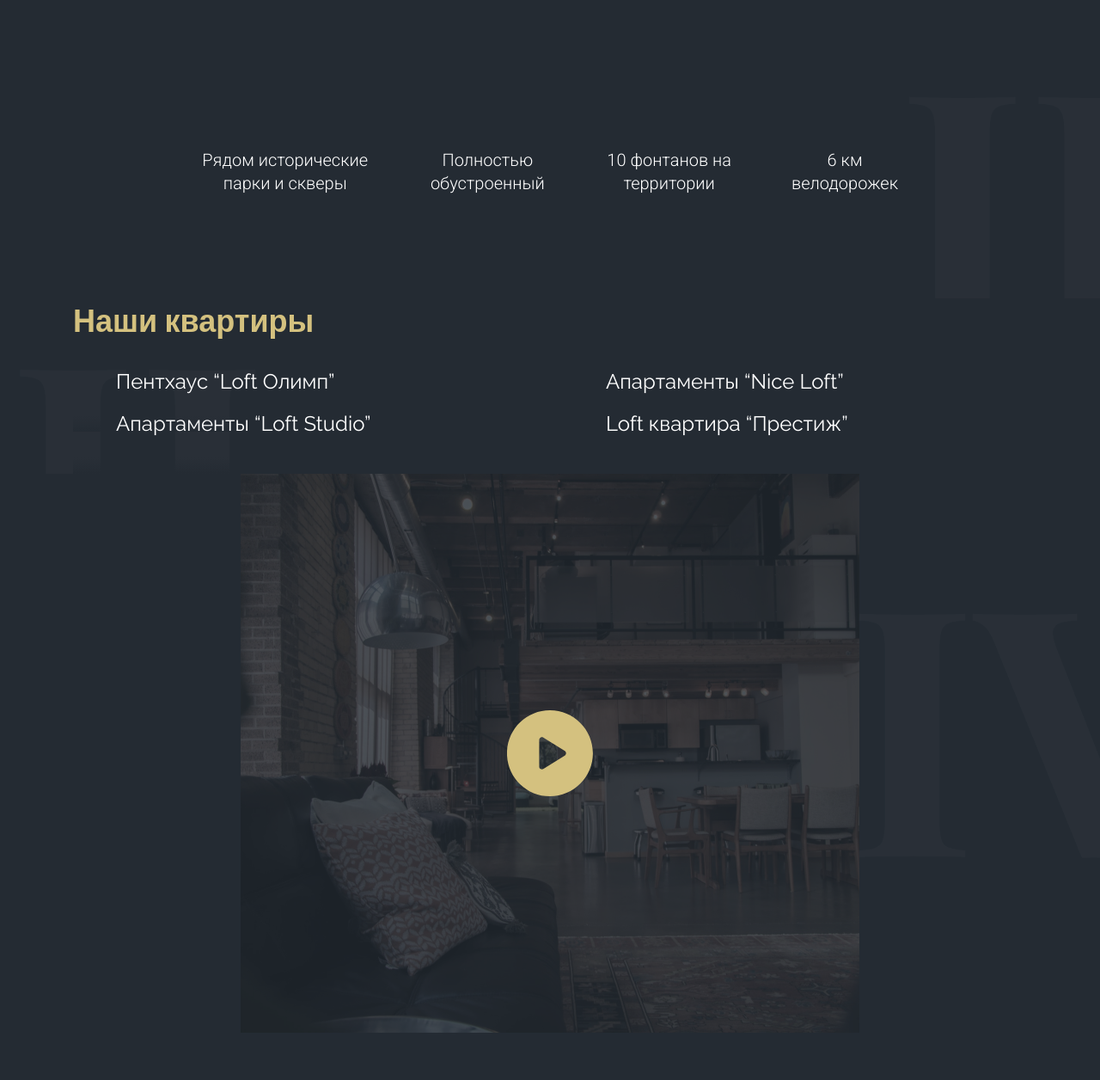
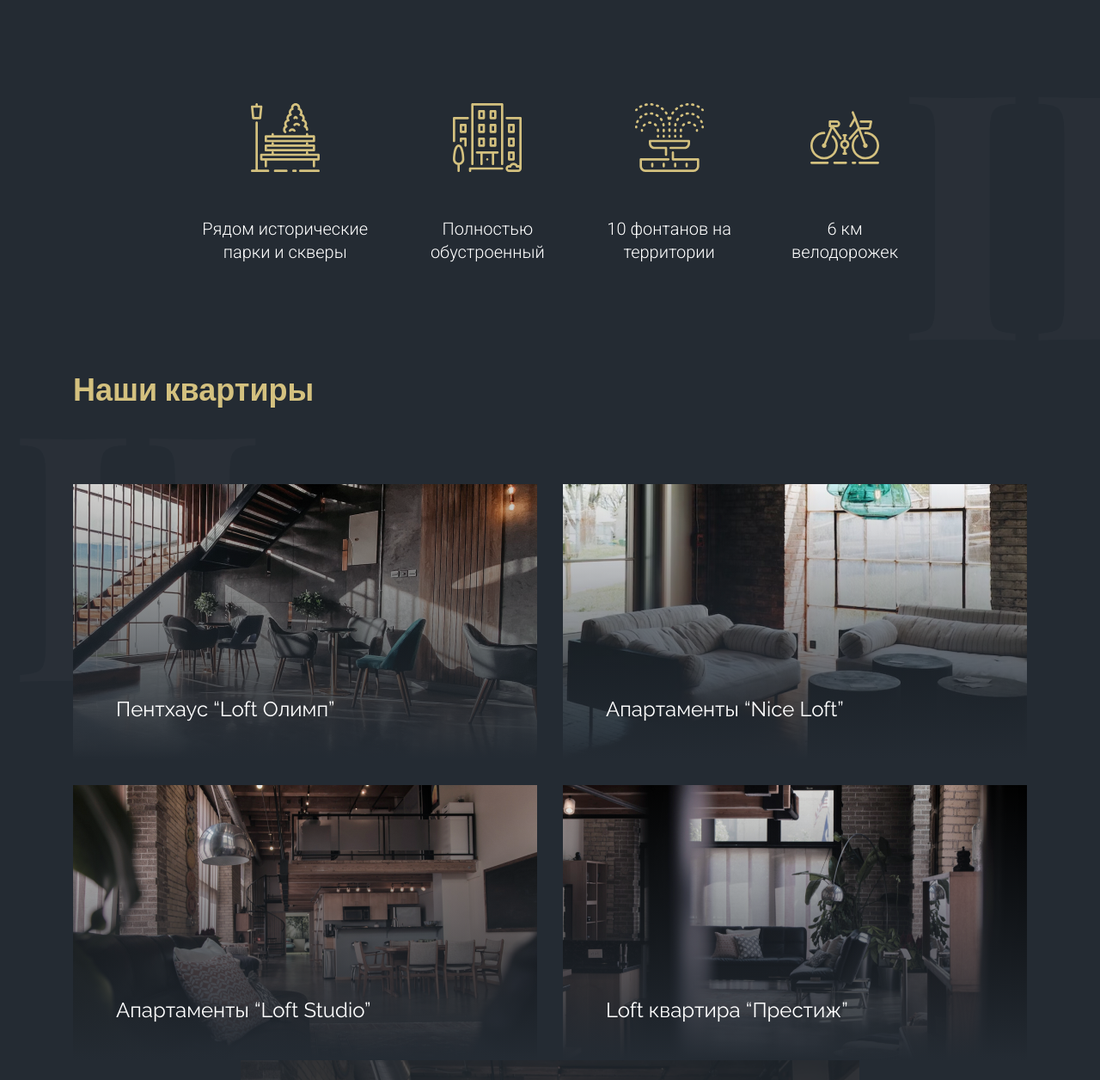
Before and after one commit to staro/lofthouse, a plain HTML site: page index.html in a window 1280 px wide. Shown: the part 840-2096 px from the top of the page at 86% size. Drawn offline with nearby package versions, Linux system fonts and the light colour scheme; files that its build step writes are made by us from their sources; the site is published under a folder, as on GitHub Pages, so addresses that start at the root find nothing; files whose address does not match are found by name.

Commit message:
обновление отображения картинок

```diff
--- a/index.html
+++ b/index.html
@@ -14,7 +14,7 @@
             <div class="header__top">
                 <div class="container">
                     <div class="header__top-row">
-                        <a href="#"><img src="/img/logo/logo.svg" alt="logo" /></a>
+                        <a href="#"><img src="img/logo/logo.svg" alt="logo" /></a>
                         <div class="header__nav">
                             <nav class="nav">
                                 <ul class="nav__list">
@@ -60,19 +60,19 @@
                 <div class="container container--small">
                     <div class="benefits__row">
                         <div class="benefits__item">
-                            <img src="/img/benefits/bench.svg" alt="" class="benefits__item-img" />
+                            <img src="img/benefits/bench.svg" alt="" class="benefits__item-img" />
                             <p class="benefits__item-text">Рядом исторические парки и скверы</p>
                         </div>
                         <div class="benefits__item">
-                            <img src="/img/benefits/building.svg" alt="" class="benefits__item-img" />
+                            <img src="img/benefits/building.svg" alt="" class="benefits__item-img" />
                             <p class="benefits__item-text">Полностью обустроенный</p>
                         </div>
                         <div class="benefits__item">
-                            <img src="/img/benefits/fountain.svg" alt="" class="benefits__item-img" />
+                            <img src="img/benefits/fountain.svg" alt="" class="benefits__item-img" />
                             <p class="benefits__item-text">10 фонтанов на территории</p>
                         </div>
                         <div class="benefits__item">
-                            <img src="/img/benefits/bicycle.svg" alt="" class="benefits__item-img" />
+                            <img src="img/benefits/bicycle.svg" alt="" class="benefits__item-img" />
                             <p class="benefits__item-text">6 км велодорожек</p>
                         </div>
                     </div>
@@ -86,19 +86,19 @@
                     </div>
                     <div class="apartments__cards">
                         <a href="#" class="card">
-                            <img class="card__img" src="/img/apartments/01.jpg" alt="" />
+                            <img class="card__img" src="img/apartments/01.jpg" alt="" />
                             <h3 class="card__title">Пентхаус “Loft Олимп”</h3>
                         </a>
                         <a href="#" class="card">
-                            <img class="card__img" src="/img/apartments/02.jpg" alt="" />
+                            <img class="card__img" src="img/apartments/02.jpg" alt="" />
                             <h3 class="card__title">Апартаменты “Nice Loft”</h3>
                         </a>
                         <a href="#" class="card">
-                            <img class="card__img" src="/img/apartments/03.jpg" alt="" />
+                            <img class="card__img" src="img/apartments/03.jpg" alt="" />
                             <h3 class="card__title">Апартаменты “Loft Studio”</h3>
                         </a>
                         <a href="#" class="card">
-                            <img class="card__img" src="/img/apartments/04.jpg" alt="" />
+                            <img class="card__img" src="img/apartments/04.jpg" alt="" />
                             <h3 class="card__title">Loft квартира “Престиж”</h3>
                         </a>
                     </div>
```
